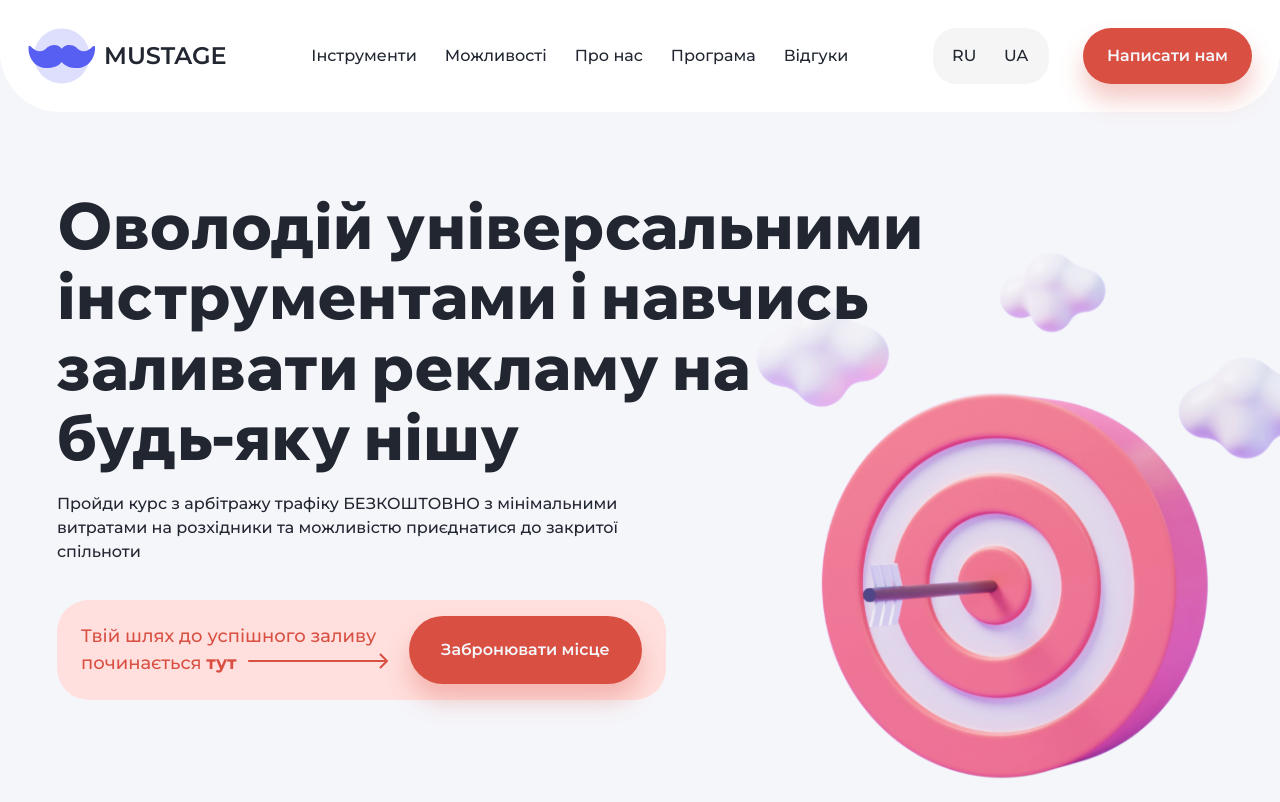
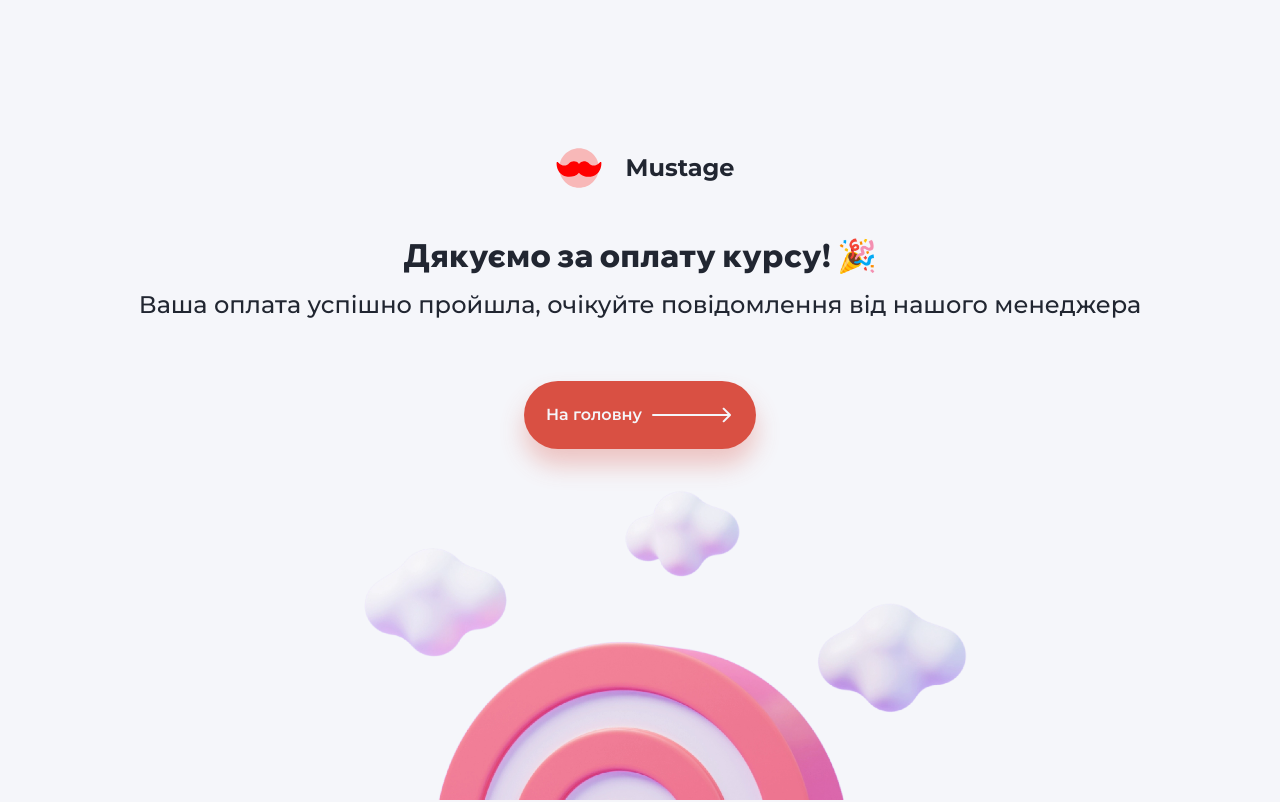
Before and after one commit to smaxim02/mustage_course, a Next.js app: page /success in a window 1280 px wide. Shown: the top 802 px of the page. Built offline with nearby package versions, Linux system fonts and the light colour scheme; no server answers.

Commit message:
[Add] success page

```diff
--- a/messages/ru.json
+++ b/messages/ru.json
@@ -12,6 +12,13 @@
     "logo": "Mustage",
     "header": "Спасибо за вашу заявку!",
     "text": "Ожидайте сообщение от нашего менеджера"
+  },
+  "Success": {
+    "button": "На главную",
+    "buttonLink": "/",
+    "logo": "Mustage",
+    "header": "Спасибо за оплату курса! 🎉",
+    "text": "Ваша оплата успешно прошла, ждите уведомления от нашего менеджера"
   },
   "Header": {
     "home": "MUSTAGE"
--- a/messages/uk.json
+++ b/messages/uk.json
@@ -12,6 +12,13 @@
     "logo": "Mustage",
     "header": "Дякуємо за залишену заявку!",
     "text": "Очікуйте повідомлення від нашого менеджера"
+  },
+  "Success": {
+    "button": "На головну",
+    "buttonLink": "/",
+    "logo": "Mustage",
+    "header": "Дякуємо за оплату курсу! 🎉",
+    "text": "Ваша оплата успішно пройшла, очікуйте повідомлення від нашого менеджера"
   },
   "Header": {
     "home": "MUSTAGE"
--- /dev/null
+++ b/src/app/success/layout.tsx
@@ -0,0 +1,35 @@
+import '../../styles/globals.css';
+import { Montserrat, Wix_Madefor_Display } from 'next/font/google';
+
+export const metadata = {
+  title: 'Mustage Course | Дякуємо за оплату',
+  description: 'Mustage Course | Дякуємо за оплату',
+};
+
+const montserrat = Montserrat({
+  subsets: ['latin'],
+  weight: ['300', '400', '500', '600', '700', '800'],
+  variable: '--font_mons',
+  adjustFontFallback: false,
+});
+
+const wixMadeforDisplay = Wix_Madefor_Display({
+  subsets: ['latin'],
+  weight: ['700', '800'],
+  variable: '--font_wix',
+  adjustFontFallback: false,
+});
+
+export default function RootLayout({
+  children,
+}: {
+  children: React.ReactNode;
+}) {
+  return (
+    <html lang="uk">
+      <body className={`${montserrat.variable} ${wixMadeforDisplay.variable}`}>
+        {children}
+      </body>
+    </html>
+  );
+}
--- /dev/null
+++ b/src/app/success/page.tsx
@@ -0,0 +1,5 @@
+import Success from '@/components/Success/Success';
+
+export default function Home() {
+  return <Success />;
+}
--- /dev/null
+++ b/src/components/Success/Success.module.css
@@ -0,0 +1,171 @@
+.success {
+  width: var(--container);
+  margin: 0 auto;
+  padding-top: 112px;
+  height: 100vh;
+  min-height: 480px;
+  overflow-y: hidden;
+  display: flex;
+  align-items: center;
+  flex-direction: column;
+  gap: 16px;
+
+  @media (min-width: 768px) {
+    padding-top: 140px;
+    min-height: 570px;
+  }
+
+  @media (min-width: 1440px) {
+    padding-top: 223px;
+    max-width: var(--desktop);
+  }
+}
+
+.logo_wrap {
+  display: flex;
+  gap: 12px;
+  align-items: center;
+  margin-bottom: 16px;
+  justify-content: center;
+
+  @media (min-width: 1024px) {
+    margin-bottom: 24px;
+    & svg {
+      width: 68px;
+      height: 56px;
+    }
+  }
+}
+
+.logo_text {
+  font-size: var(--fs_large);
+  font-weight: 700;
+  line-height: 1.22;
+
+  @media (min-width: 1024px) {
+    font-size: var(--fs_large);
+  }
+}
+
+.header {
+  font-family: var(--font_wix);
+  font-size: var(--fs_xlarge);
+  font-weight: 800;
+  line-height: 1.2;
+  text-align: center;
+
+  @media (min-width: 1408px) {
+    font-size: 56px;
+    line-height: 70.56px;
+  }
+}
+
+.text {
+  font-size: var(--fs_medium);
+  line-height: 22px;
+  margin-bottom: 24px;
+  text-align: center;
+
+  @media (min-width: 1024px) {
+    font-size: var(--fs_large);
+    line-height: 1.22;
+    margin-bottom: 45px;
+  }
+}
+
+.button_wrap {
+  width: 100%;
+  display: flex;
+  justify-content: center;
+  align-items: center;
+
+  @media (min-width: 1024px) {
+    & button {
+      padding: 0 32px;
+      width: 252px !important;
+    }
+  }
+}
+
+.background {
+  width: 100%;
+  max-width: 400px;
+  aspect-ratio: 363 / 329;
+  background-image: url('../../img/hero/mob_back.webp');
+  background-repeat: no-repeat;
+  background-size: cover;
+  background-position: top -15px center;
+  pointer-events: none;
+
+  @media (min-width: 1024px) {
+    z-index: -1;
+    width: 81%;
+    max-width: none;
+    background-position: top -50px left -55px;
+    aspect-ratio: 1400/932;
+    background-image: url('../../img/hero/back.webp');
+  }
+
+  @media (min-width: 1440px) {
+    background-position: top -75px left -78px;
+  }
+}
+
+.button {
+  min-width: 230px;
+  position: relative;
+  display: flex;
+  justify-content: space-between;
+  align-items: center;
+  padding: 0 22px;
+  cursor: pointer;
+  text-decoration: none;
+  border-radius: 100px;
+  background-color: var(--main_color);
+  overflow: hidden;
+  color: var(--background);
+  font-family: var(--font_mons);
+  font-size: var(--fs_xsmall);
+  line-height: 1.22;
+  font-weight: 600;
+  transition: all 0.3s ease;
+  margin: 0 auto;
+  line-height: 1.1;
+  height: 56px;
+  box-shadow: 0px 16px 24px #d950434d;
+
+  &.noArrow {
+    justify-content: center;
+  }
+
+  @media (min-width: 768px) {
+    height: 68px;
+  }
+}
+
+.button::before {
+  content: '';
+  display: inline-block;
+  width: 36px;
+  height: 16px;
+  background: url('/assets/arrow.svg') no-repeat center;
+  background-size: contain;
+  position: absolute;
+  right: 25px;
+  top: 50%;
+  transform: translateY(-50%);
+}
+.button::after {
+  content: '';
+  display: block;
+  height: 2px;
+  background-color: var(--background);
+  flex-grow: 1;
+  margin: 0 10px;
+  border-radius: 2px;
+}
+
+.button:hover,
+.button:focus {
+  background-color: #bf392d;
+}
--- /dev/null
+++ b/src/components/Success/Success.tsx
@@ -0,0 +1,32 @@
+'use client';
+
+import styles from './Success.module.css';
+import Link from 'next/link';
+import Icon from '@/helpers/Icon';
+
+export default function Success() {
+  return (
+    <section className={styles.success}>
+      <Link className={styles.logo_wrap} href={`/`}>
+        <Icon name="icon-logo_red" width={58} height={48} />
+        <span className={styles.logo_text}>Mustage</span>
+      </Link>
+      <h1 className={styles.header}>Дякуємо за оплату курсу! 🎉</h1>
+      <p className={styles.text}>
+        Ваша оплата успішно пройшла, очікуйте повідомлення від нашого менеджера
+      </p>
+      <div className={styles.button_wrap}>
+        <a
+          href="/"
+          className={`${styles.button}`}
+          type="button"
+          style={{ width: '232px' }}
+        >
+          На головну
+        </a>
+      </div>
+
+      <div className={styles.background}></div>
+    </section>
+  );
+}
```
Also changed, not shown: public/assets/icons.svg.
